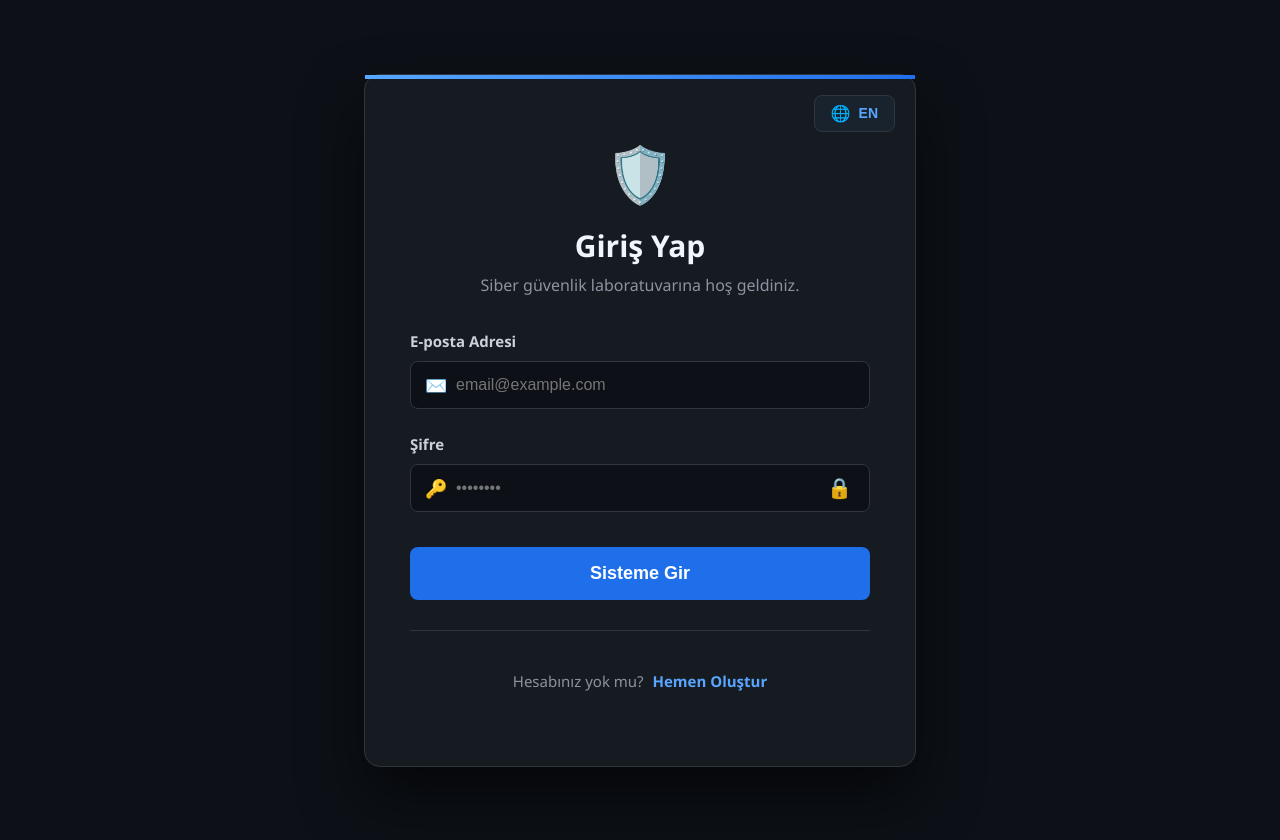
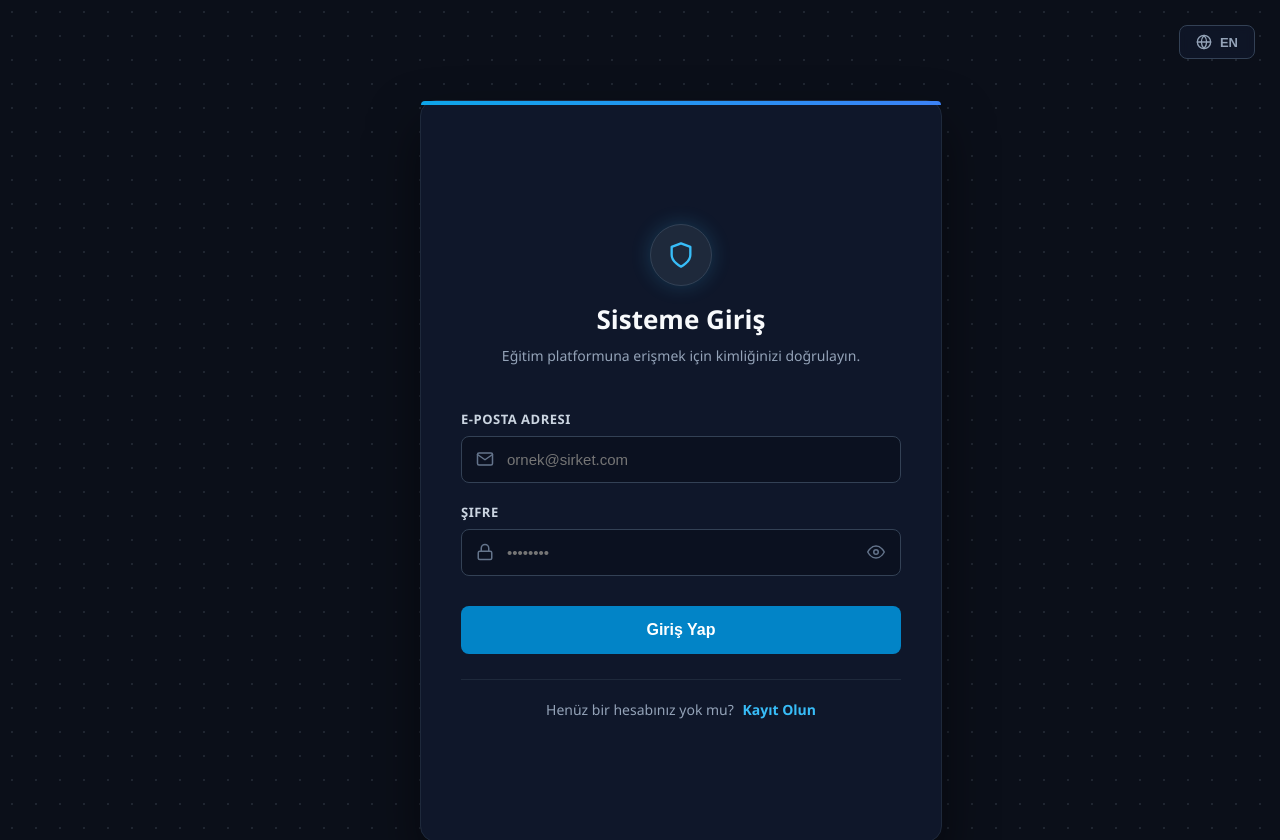
Before and after one commit to Loursy/cybersec-training-module, a Vue app in the folder frontend/: page / in a window 1280 px wide. Built offline with nearby package versions, Linux system fonts and the light colour scheme.

Commit message:
Login page fixed

```diff
--- a/frontend/src/views/Login.vue
+++ b/frontend/src/views/Login.vue
@@ -1,72 +1,124 @@
 <template>
   <div class="auth-wrapper">
-    <div class="auth-container">
+    <div class="dot-grid"></div>
 
     <div class="lang-selector">
       <button class="lang-btn" @click="toggleLanguage">
-          <span class="lang-icon">🌐</span>
+        <svg xmlns="http://www.w3.org/2000/svg" width="16" height="16" viewBox="0 0 24 24" fill="none" stroke="currentColor" stroke-width="2" stroke-linecap="round" stroke-linejoin="round"><circle cx="12" cy="12" r="10"></circle><line x1="2" y1="12" x2="22" y2="12"></line><path d="M12 2a15.3 15.3 0 0 1 4 10 15.3 15.3 0 0 1-4 10 15.3 15.3 0 0 1-4-10 15.3 15.3 0 0 1 4-10z"></path></svg>
         {{ currentLang === 'tr' ? 'EN' : 'TR' }}
       </button>
     </div>
 
+    <div class="scene">
+      <div class="card" :class="{ 'is-flipped': !isLogin }">
+
+        <div class="card-face card-front">
           <div class="auth-header">
-        <div class="logo-icon">🛡️</div>
-        <h2>{{ isLogin ? currentText.loginTitle : currentText.registerTitle }}</h2>
-        <p>{{ currentText.welcomeMsg }}</p>
+            <div class="logo-circle glow-blue">
+              <svg xmlns="http://www.w3.org/2000/svg" width="28" height="28" viewBox="0 0 24 24" fill="none" stroke="currentColor" stroke-width="2" stroke-linecap="round" stroke-linejoin="round"><path d="M12 22s8-4 8-10V5l-8-3-8 3v7c0 6 8 10 8 10z"></path></svg>
+            </div>
+            <h2>{{ currentText.loginTitle }}</h2>
+            <p>{{ currentText.loginDesc }}</p>
           </div>
 
           <form @submit.prevent="submitForm" class="auth-form">
-
             <div class="input-group">
               <label>{{ currentText.emailLbl }}</label>
               <div class="input-wrapper">
-            <span class="input-icon">✉️</span>
-            <input
-              type="email"
-              v-model="email"
-              placeholder="email@example.com"
-              required
-              autocomplete="off"
-            />
+                <svg class="input-icon" xmlns="http://www.w3.org/2000/svg" width="18" height="18" viewBox="0 0 24 24" fill="none" stroke="currentColor" stroke-width="2" stroke-linecap="round" stroke-linejoin="round"><path d="M4 4h16c1.1 0 2 .9 2 2v12c0 1.1-.9 2-2 2H4c-1.1 0-2-.9-2-2V6c0-1.1.9-2 2-2z"></path><polyline points="22,6 12,13 2,6"></polyline></svg>
+                <input type="email" v-model="email" placeholder="ornek@sirket.com" required autocomplete="off" />
               </div>
             </div>
 
             <div class="input-group">
               <label>{{ currentText.passwordLbl }}</label>
               <div class="input-wrapper">
-            <span class="input-icon">🔑</span>
-            <input
-              :type="showPassword ? 'text' : 'password'"
-              v-model="password"
-              placeholder="••••••••"
-              required
-            />
-
+                <svg class="input-icon" xmlns="http://www.w3.org/2000/svg" width="18" height="18" viewBox="0 0 24 24" fill="none" stroke="currentColor" stroke-width="2" stroke-linecap="round" stroke-linejoin="round"><rect x="3" y="11" width="18" height="11" rx="2" ry="2"></rect><path d="M7 11V7a5 5 0 0 1 10 0v4"></path></svg>
+                <input :type="showPassword ? 'text' : 'password'" v-model="password" placeholder="••••••••" required />
                 <button type="button" class="eye-btn" @click="togglePassword" :title="showPassword ? currentText.hidePass : currentText.showPass">
-              <span class="eye-icon">{{ showPassword ? '🔓' : '🔒' }}</span>
+                  <svg v-if="!showPassword" xmlns="http://www.w3.org/2000/svg" width="18" height="18" viewBox="0 0 24 24" fill="none" stroke="currentColor" stroke-width="2" stroke-linecap="round" stroke-linejoin="round"><path d="M1 12s4-8 11-8 11 8 11 8-4 8-11 8-11-8-11-8z"></path><circle cx="12" cy="12" r="3"></circle></svg>
+                  <svg v-else xmlns="http://www.w3.org/2000/svg" width="18" height="18" viewBox="0 0 24 24" fill="none" stroke="currentColor" stroke-width="2" stroke-linecap="round" stroke-linejoin="round"><path d="M17.94 17.94A10.07 10.07 0 0 1 12 20c-7 0-11-8-11-8a18.45 18.45 0 0 1 5.06-5.94M9.9 4.24A9.12 9.12 0 0 1 12 4c7 0 11 8 11 8a18.5 18.5 0 0 1-2.16 3.19m-6.72-1.07a3 3 0 1 1-4.24-4.24"></path><line x1="1" y1="1" x2="23" y2="23"></line></svg>
                 </button>
               </div>
             </div>
 
-        <div v-if="errorMessage" class="error-box">
+            <div v-if="errorMessage && isLogin" class="error-box pulse-error">
+              <svg xmlns="http://www.w3.org/2000/svg" width="16" height="16" viewBox="0 0 24 24" fill="none" stroke="currentColor" stroke-width="2" stroke-linecap="round" stroke-linejoin="round"><circle cx="12" cy="12" r="10"></circle><line x1="12" y1="8" x2="12" y2="12"></line><line x1="12" y1="16" x2="12.01" y2="16"></line></svg>
               {{ errorMessage }}
             </div>
 
-        <button type="submit" class="btn-submit" :disabled="isLoading">
+            <button type="submit" class="btn-submit blue-btn" :disabled="isLoading">
               <span v-if="isLoading" class="spinner"></span>
-          <span v-else>{{ isLogin ? currentText.loginBtn : currentText.registerBtn }}</span>
+              <span v-else>{{ currentText.loginBtn }}</span>
             </button>
           </form>
 
           <div class="auth-footer">
             <p>
-          {{ isLogin ? currentText.noAccount : currentText.haveAccount }}
-          <span class="toggle-link" @click="toggleMode">
-            {{ isLogin ? currentText.toRegister : currentText.toLogin }}
-          </span>
+              {{ currentText.noAccount }}
+              <span class="toggle-link" @click="toggleMode">{{ currentText.toRegister }}</span>
             </p>
           </div>
+        </div>
 
+        <div class="card-face card-back">
+          <div class="auth-header">
+            <div class="logo-circle glow-emerald">
+              <svg xmlns="http://www.w3.org/2000/svg" width="28" height="28" viewBox="0 0 24 24" fill="none" stroke="currentColor" stroke-width="2" stroke-linecap="round" stroke-linejoin="round"><path d="M16 21v-2a4 4 0 0 0-4-4H5c-1.1 0-2 .9-2 2v2"></path><circle cx="8.5" cy="7" r="4"></circle><line x1="20" y1="8" x2="20" y2="14"></line><line x1="23" y1="11" x2="17" y2="11"></line></svg>
+            </div>
+            <h2>{{ currentText.registerTitle }}</h2>
+            <p>{{ currentText.registerDesc }}</p>
+          </div>
+
+          <form @submit.prevent="submitForm" class="auth-form">
+            <div class="input-group">
+              <label>{{ currentText.emailLbl }}</label>
+              <div class="input-wrapper">
+                <svg class="input-icon" xmlns="http://www.w3.org/2000/svg" width="18" height="18" viewBox="0 0 24 24" fill="none" stroke="currentColor" stroke-width="2" stroke-linecap="round" stroke-linejoin="round"><path d="M4 4h16c1.1 0 2 .9 2 2v12c0 1.1-.9 2-2 2H4c-1.1 0-2-.9-2-2V6c0-1.1.9-2 2-2z"></path><polyline points="22,6 12,13 2,6"></polyline></svg>
+                <input type="email" v-model="email" placeholder="ornek@sirket.com" required autocomplete="off" />
+              </div>
+            </div>
+
+            <div class="input-group">
+              <label>{{ currentText.passwordLbl }}</label>
+              <div class="input-wrapper">
+                <svg class="input-icon" xmlns="http://www.w3.org/2000/svg" width="18" height="18" viewBox="0 0 24 24" fill="none" stroke="currentColor" stroke-width="2" stroke-linecap="round" stroke-linejoin="round"><rect x="3" y="11" width="18" height="11" rx="2" ry="2"></rect><path d="M7 11V7a5 5 0 0 1 10 0v4"></path></svg>
+                <input :type="showPasswordReg ? 'text' : 'password'" v-model="password" placeholder="••••••••" required />
+                <button type="button" class="eye-btn" @click="showPasswordReg = !showPasswordReg">
+                  <svg v-if="!showPasswordReg" xmlns="http://www.w3.org/2000/svg" width="18" height="18" viewBox="0 0 24 24" fill="none" stroke="currentColor" stroke-width="2" stroke-linecap="round" stroke-linejoin="round"><path d="M1 12s4-8 11-8 11 8 11 8-4 8-11 8-11-8-11-8z"></path><circle cx="12" cy="12" r="3"></circle></svg>
+                  <svg v-else xmlns="http://www.w3.org/2000/svg" width="18" height="18" viewBox="0 0 24 24" fill="none" stroke="currentColor" stroke-width="2" stroke-linecap="round" stroke-linejoin="round"><path d="M17.94 17.94A10.07 10.07 0 0 1 12 20c-7 0-11-8-11-8a18.45 18.45 0 0 1 5.06-5.94M9.9 4.24A9.12 9.12 0 0 1 12 4c7 0 11 8 11 8a18.5 18.5 0 0 1-2.16 3.19m-6.72-1.07a3 3 0 1 1-4.24-4.24"></path><line x1="1" y1="1" x2="23" y2="23"></line></svg>
+                </button>
+              </div>
+            </div>
+
+            <div class="input-group">
+              <label>{{ currentText.confirmPassLbl }}</label>
+              <div class="input-wrapper">
+                <svg class="input-icon" xmlns="http://www.w3.org/2000/svg" width="18" height="18" viewBox="0 0 24 24" fill="none" stroke="currentColor" stroke-width="2" stroke-linecap="round" stroke-linejoin="round"><path d="M22 11.08V12a10 10 0 1 1-5.93-9.14"></path><polyline points="22 4 12 14.01 9 11.01"></polyline></svg>
+                <input :type="showPasswordReg ? 'text' : 'password'" v-model="confirmPassword" placeholder="••••••••" required />
+              </div>
+            </div>
+
+            <div v-if="errorMessage && !isLogin" class="error-box pulse-error">
+              <svg xmlns="http://www.w3.org/2000/svg" width="16" height="16" viewBox="0 0 24 24" fill="none" stroke="currentColor" stroke-width="2" stroke-linecap="round" stroke-linejoin="round"><circle cx="12" cy="12" r="10"></circle><line x1="12" y1="8" x2="12" y2="12"></line><line x1="12" y1="16" x2="12.01" y2="16"></line></svg>
+              {{ errorMessage }}
+            </div>
+
+            <button type="submit" class="btn-submit emerald-btn" :disabled="isLoading">
+              <span v-if="isLoading" class="spinner"></span>
+              <span v-else>{{ currentText.registerBtn }}</span>
+            </button>
+          </form>
+
+          <div class="auth-footer">
+            <p>
+              {{ currentText.haveAccount }}
+              <span class="toggle-link emerald-link" @click="toggleMode">{{ currentText.toLogin }}</span>
+            </p>
+          </div>
+        </div>
+
+      </div>
     </div>
   </div>
 </template>
@@ -80,42 +132,48 @@ const currentLang = ref('tr');
 
 const translations = {
   tr: {
-    loginTitle: "Giriş Yap",
-    welcomeMsg: "Siber güvenlik laboratuvarına hoş geldiniz.",
+    loginTitle: "Sisteme Giriş",
+    loginDesc: "Eğitim platformuna erişmek için kimliğinizi doğrulayın.",
     registerTitle: "Hesap Oluştur",
+    registerDesc: "Platforma katılmak için yeni bir kullanıcı kaydı oluşturun.",
     emailLbl: "E-posta Adresi",
     passwordLbl: "Şifre",
+    confirmPassLbl: "Şifre (Tekrar)",
     showPass: "Şifreyi Göster",
     hidePass: "Şifreyi Gizle",
-    loginBtn: "Sisteme Gir",
+    loginBtn: "Giriş Yap",
     registerBtn: "Kayıt Ol",
-    noAccount: "Hesabınız yok mu?",
-    haveAccount: "Zaten üye misiniz?",
-    toRegister: "Hemen Oluştur",
-    toLogin: "Giriş Yap",
-    errorEmpty: "Tüm alanları doldurun!",
-    errorEmail: "E-posta formatı hatalı!",
-    errorPass: "Şifre en az 6 karakter olmalı.",
-    errorConnect: "Bağlantı hatası! Sunucu kapalı olabilir."
+    noAccount: "Henüz bir hesabınız yok mu?",
+    haveAccount: "Zaten bir hesabınız var mı?",
+    toRegister: "Kayıt Olun",
+    toLogin: "Giriş Yapın",
+    errorEmpty: "Tüm alanları doldurmanız gerekmektedir.",
+    errorEmail: "Geçersiz e-posta formatı. Lütfen geçerli bir adres girin.",
+    errorPass: "Şifreniz en az 6 karakter uzunluğunda olmalıdır.",
+    errorMismatch: "Girdiğiniz şifreler birbiriyle eşleşmiyor.",
+    errorConnect: "Sunucu bağlantısı kurulamadı. Lütfen daha sonra tekrar deneyin."
   },
   en: {
     loginTitle: "Sign In",
-    welcomeMsg: "Welcome to the cybersecurity laboratory.",
+    loginDesc: "Verify your identity to access the training platform.",
     registerTitle: "Create Account",
+    registerDesc: "Create a new user registration to join the platform.",
     emailLbl: "Email Address",
     passwordLbl: "Password",
+    confirmPassLbl: "Confirm Password",
     showPass: "Show Password",
     hidePass: "Hide Password",
-    loginBtn: "Enter System",
+    loginBtn: "Sign In",
     registerBtn: "Sign Up",
-    noAccount: "Don't have an account?",
-    haveAccount: "Already a member?",
-    toRegister: "Create One",
+    noAccount: "Don't have an account yet?",
+    haveAccount: "Already have an account?",
+    toRegister: "Sign Up",
     toLogin: "Sign In",
-    errorEmpty: "Fill in all fields!",
-    errorEmail: "Invalid email format!",
-    errorPass: "Password must be at least 6 chars.",
-    errorConnect: "Connection failed! Backend may be down."
+    errorEmpty: "All fields are required.",
+    errorEmail: "Invalid email format. Please enter a valid address.",
+    errorPass: "Your password must be at least 6 characters long.",
+    errorMismatch: "The passwords you entered do not match.",
+    errorConnect: "Server connection failed. Please try again later."
   }
 };
 
@@ -128,10 +186,13 @@ const toggleLanguage = () => {
 
 const email = ref('');
 const password = ref('');
+const confirmPassword = ref('');
 const isLogin = ref(true);
 const errorMessage = ref('');
 const isLoading = ref(false);
+
 const showPassword = ref(false);
+const showPasswordReg = ref(false);
 
 const emailRegex = /^[a-zA-Z0-9._%+-]+@[a-zA-Z0-9.-]+\.[a-zA-Z]{2,}$/;
 
@@ -141,14 +202,35 @@ const toggleMode = () => {
   isLogin.value = !isLogin.value;
   errorMessage.value = '';
   password.value = '';
+  confirmPassword.value = '';
   email.value = '';
+  showPassword.value = false;
+  showPasswordReg.value = false;
 };
 
 const submitForm = async () => {
   errorMessage.value = '';
-  if (!email.value || !password.value) { errorMessage.value = currentText.value.errorEmpty; return; }
-  if (!emailRegex.test(email.value)) { errorMessage.value = currentText.value.errorEmail; return; }
-  if (password.value.length < 6) { errorMessage.value = currentText.value.errorPass; return; }
+
+  if (!email.value || !password.value || (!isLogin.value && !confirmPassword.value)) {
+    errorMessage.value = currentText.value.errorEmpty;
+    return;
+  }
+
+  if (!emailRegex.test(email.value)) {
+    errorMessage.value = currentText.value.errorEmail;
+    return;
+  }
+
+  if (password.value.length < 6) {
+    errorMessage.value = currentText.value.errorPass;
+    return;
+  }
+
+  // YENİ: Kayıt olurken şifreler eşleşiyor mu kontrolü
+  if (!isLogin.value && password.value !== confirmPassword.value) {
+    errorMessage.value = currentText.value.errorMismatch;
+    return;
+  }
 
   isLoading.value = true;
   const endpoint = isLogin.value ? '/api/secure/login' : '/api/secure/register';
@@ -159,12 +241,13 @@ const submitForm = async () => {
       headers: { 'Content-Type': 'application/json' },
       body: JSON.stringify({ email: email.value, password: password.value })
     });
+
     const data = await response.json();
     if (data.success) {
       localStorage.setItem('userEmail', email.value);
       router.push('/dashboard');
     } else {
-      errorMessage.value = data.message || "Error";
+      errorMessage.value = data.message || "Bir hata oluştu.";
     }
   } catch (error) {
     errorMessage.value = currentText.value.errorConnect;
@@ -180,212 +263,201 @@ onMounted(() => {
 </script>
 
 <style scoped>
+/* Genel Arka Plan ve Düzen */
 .auth-wrapper {
-  background-color: #0d1117;
+  background-color: #0b0f19;
   min-height: 100vh;
   display: flex;
   justify-content: center;
   align-items: center;
   padding: 20px;
+  position: relative;
+  overflow: hidden;
+  font-family: "Segoe UI", Roboto, Helvetica, Arial, sans-serif;
 }
 
-.auth-container {
-  background: #161b22;
-  width: 100%;
-  max-width: 460px; /* Biraz genişletildi */
-  padding: 60px 45px; /* İç boşluk artırıldı */
-  border-radius: 16px;
-  border: 1px solid #30363d;
-  box-shadow: 0 30px 60px rgba(0, 0, 0, 0.6);
-  position: relative;
+/* Noktalı Arka Plan Efekti */
+.dot-grid {
+  position: absolute;
+  top: 0; left: 0; right: 0; bottom: 0;
+  background-image: radial-gradient(rgba(148, 163, 184, 0.15) 1px, transparent 1px);
+  background-size: 24px 24px;
+  z-index: 0;
+  pointer-events: none;
 }
 
-.auth-container::before {
-  content: "";
-  position: absolute;
-  top: 0; left: 0; width: 100%; height: 4px;
-  background: linear-gradient(90deg, #58a6ff, #1f6feb);
-}
-
-/* YENİ DİL BUTONU TASARIMI */
 .lang-selector {
   position: absolute;
-  top: 20px;
-  right: 20px;
+  top: 25px;
+  right: 25px;
+  z-index: 10;
 }
 
 .lang-btn {
-  background: rgba(88, 166, 255, 0.05);
-  color: #58a6ff;
-  border: 1px solid #30363d;
+  background: rgba(15, 23, 42, 0.8);
+  color: #94a3b8;
+  border: 1px solid #334155;
   padding: 8px 16px;
   border-radius: 8px;
   cursor: pointer;
-  font-size: 14px;
-  font-weight: 700;
+  font-size: 13px;
+  font-weight: 600;
   display: flex;
   align-items: center;
   gap: 8px;
   transition: all 0.3s ease;
+  backdrop-filter: blur(5px);
 }
 
 .lang-btn:hover {
-  background: rgba(88, 166, 255, 0.15);
-  border-color: #58a6ff;
-  transform: translateY(-2px);
+  background: #1e293b;
+  color: #f8fafc;
+  border-color: #475569;
 }
 
-.lang-icon {
-  font-size: 16px;
+/* 3D Flip Card Mekanizması */
+.scene {
+  width: 100%;
+  max-width: 440px;
+  height: 640px; /* Kayıt ekranındaki ekstra input için uzatıldı */
+  perspective: 1000px;
+  z-index: 1;
 }
 
-.auth-header {
-  text-align: center;
-  margin-bottom: 35px;
+.card {
+  width: 100%;
+  height: 100%;
+  position: relative;
+  transition: transform 0.8s cubic-bezier(0.4, 0.2, 0.2, 1);
+  transform-style: preserve-3d;
 }
 
-.logo-icon {
-  font-size: 55px;
-  margin-bottom: 15px;
-  display: block;
+.card.is-flipped {
+  transform: rotateY(180deg);
 }
 
-.auth-header h2 {
-  color: #f0f6fc;
-  margin: 0;
-  font-size: 30px; /* Büyütüldü */
-  font-weight: 700;
+.card-face {
+  position: absolute;
+  width: 100%;
+  height: 100%;
+  backface-visibility: hidden;
+  background: #0f172a;
+  padding: 50px 40px;
+  border-radius: 16px;
+  border: 1px solid #1e293b;
+  box-shadow: 0 25px 50px rgba(0, 0, 0, 0.5);
+  display: flex;
+  flex-direction: column;
+  justify-content: center;
 }
 
-.auth-header p {
-  color: #8b949e;
-  margin-top: 8px;
-  font-size: 16px; /* Büyütüldü */
+/* Ön (Mavi) ve Arka (Yeşil) Yüzün Üst Çizgileri */
+.card-front::before {
+  content: ""; position: absolute; top: 0; left: 0; width: 100%; height: 4px;
+  background: linear-gradient(90deg, #0ea5e9, #3b82f6);
+  border-top-left-radius: 16px; border-top-right-radius: 16px;
 }
 
-.auth-form {
-  display: flex;
-  flex-direction: column;
-  gap: 25px; /* Boşluk artırıldı */
+.card-back {
+  transform: rotateY(180deg);
 }
 
-.input-group label {
-  display: block;
-  color: #c9d1d9;
-  margin-bottom: 10px;
-  font-size: 15px; /* Büyütüldü */
-  font-weight: 600;
+.card-back::before {
+  content: ""; position: absolute; top: 0; left: 0; width: 100%; height: 4px;
+  background: linear-gradient(90deg, #10b981, #059669);
+  border-top-left-radius: 16px; border-top-right-radius: 16px;
 }
 
-.input-wrapper {
-  position: relative;
+/* İçerik Tasarımları */
+.auth-header { text-align: center; margin-bottom: 30px; }
+
+.logo-circle {
+  width: 60px;
+  height: 60px;
+  background: #1e293b;
+  border-radius: 50%;
   display: flex;
   align-items: center;
+  justify-content: center;
+  margin: 0 auto 15px auto;
+  border: 1px solid #334155;
+  color: #f8fafc;
 }
 
-.input-icon {
-  position: absolute;
-  left: 15px;
-  font-size: 18px;
-  color: #484f58;
-}
+.glow-blue { color: #38bdf8; box-shadow: 0 0 20px rgba(56, 189, 248, 0.2); }
+.glow-emerald { color: #34d399; box-shadow: 0 0 20px rgba(52, 211, 153, 0.2); }
+
+.auth-header h2 { color: #f8fafc; margin: 0; font-size: 26px; font-weight: 700; }
+.auth-header p { color: #94a3b8; margin-top: 8px; font-size: 14px; line-height: 1.5; }
+
+.auth-form { display: flex; flex-direction: column; gap: 20px; }
+
+.input-group label { display: block; color: #cbd5e1; margin-bottom: 8px; font-size: 13px; font-weight: 600; text-transform: uppercase; letter-spacing: 0.5px;}
+
+.input-wrapper { position: relative; display: flex; align-items: center; }
+.input-icon { position: absolute; left: 15px; color: #64748b; }
 
 .input-wrapper input {
   width: 100%;
-  padding: 14px 45px; /* Giriş alanı büyütüldü */
-  background: #0d1117;
-  border: 1px solid #30363d;
+  padding: 14px 45px;
+  background: #0b1120;
+  border: 1px solid #334155;
   border-radius: 8px;
-  color: #c9d1d9;
-  font-size: 16px; /* Yazı büyütüldü */
+  color: #f8fafc;
+  font-size: 15px;
   outline: none;
-  transition: 0.2s;
+  transition: 0.3s;
 }
 
-.input-wrapper input:focus {
-  border-color: #58a6ff;
-  box-shadow: 0 0 0 4px rgba(88, 166, 255, 0.1);
-}
+.input-wrapper input:focus { border-color: #38bdf8; box-shadow: 0 0 0 3px rgba(56, 189, 248, 0.1); }
+.card-back .input-wrapper input:focus { border-color: #34d399; box-shadow: 0 0 0 3px rgba(52, 211, 153, 0.1); }
 
 .eye-btn {
-  position: absolute;
-  right: 12px;
-  background: transparent;
-  border: none;
-  font-size: 20px;
-  cursor: pointer;
-  padding: 6px;
-  border-radius: 6px;
-  display: flex;
-  align-items: center;
-  transition: 0.2s;
+  position: absolute; right: 10px; background: transparent; border: none;
+  color: #64748b; cursor: pointer; padding: 6px; border-radius: 6px;
+  display: flex; align-items: center; transition: 0.2s;
 }
+.eye-btn:hover { background: #1e293b; color: #f8fafc; }
 
-.eye-btn:hover {
-  background: rgba(88, 166, 255, 0.1);
-  color: #58a6ff;
+/* Buton Tasarımları */
+.btn-submit {
+  color: #fff; border: none; padding: 15px; border-radius: 8px; font-size: 16px;
+  font-weight: 700; cursor: pointer; transition: all 0.3s ease; margin-top: 10px;
+  display: flex; justify-content: center; align-items: center;
 }
+.blue-btn { background: #0284c7; }
+.blue-btn:hover:not(:disabled) { background: #0369a1; transform: translateY(-2px); box-shadow: 0 8px 20px rgba(2, 132, 199, 0.3); }
 
-.btn-submit {
-  background: #1f6feb;
-  color: #fff;
-  border: none;
-  padding: 16px; /* Buton büyütüldü */
-  border-radius: 8px;
-  font-size: 18px; /* Yazı büyütüldü */
-  font-weight: 700;
-  cursor: pointer;
-  transition: all 0.3s ease;
-  margin-top: 10px;
-  display: flex;
-  justify-content: center;
-  align-items: center;
-}
-
-.btn-submit:hover:not(:disabled) {
-  background: #388bfd;
-  transform: translateY(-2px);
-  box-shadow: 0 5px 15px rgba(31, 111, 235, 0.4);
-}
+.emerald-btn { background: #059669; }
+.emerald-btn:hover:not(:disabled) { background: #047857; transform: translateY(-2px); box-shadow: 0 8px 20px rgba(5, 150, 105, 0.3); }
 
 .btn-submit:disabled { opacity: 0.6; cursor: not-allowed; }
 
+/* Hata Mesajı */
 .error-box {
-  background: rgba(248, 81, 73, 0.1);
-  border: 1px solid rgba(248, 81, 73, 0.4);
-  color: #ff7b72;
-  padding: 12px;
-  border-radius: 8px;
-  font-size: 14px;
-  text-align: center;
-  font-weight: 600;
+  background: rgba(239, 68, 68, 0.1); border: 1px solid rgba(239, 68, 68, 0.3);
+  color: #fca5a5; padding: 12px; border-radius: 8px; font-size: 13.5px;
+  display: flex; align-items: center; gap: 10px; justify-content: center;
+}
+.pulse-error { animation: shake 0.4s ease-in-out; }
+
+@keyframes shake {
+  0%, 100% { transform: translateX(0); }
+  25% { transform: translateX(-5px); }
+  75% { transform: translateX(5px); }
 }
 
-.auth-footer {
-  margin-top: 30px;
-  text-align: center;
-  border-top: 1px solid #30363d;
-  padding-top: 25px;
-}
+.auth-footer { margin-top: 25px; text-align: center; border-top: 1px solid #1e293b; padding-top: 20px; }
+.auth-footer p { color: #94a3b8; font-size: 14px; margin: 0; }
 
-.auth-footer p { color: #8b949e; font-size: 15px; }
-
-.toggle-link {
-  color: #58a6ff;
-  font-weight: 700;
-  cursor: pointer;
-  margin-left: 5px;
-}
-
-.toggle-link:hover { text-decoration: underline; }
+.toggle-link { color: #38bdf8; font-weight: 600; cursor: pointer; margin-left: 5px; transition: 0.2s; }
+.toggle-link:hover { color: #7dd3fc; text-decoration: underline; }
+.emerald-link { color: #34d399; }
+.emerald-link:hover { color: #6ee7b7; }
 
 .spinner {
-  width: 22px; height: 22px;
-  border: 3px solid rgba(255, 255, 255, 0.2);
-  border-radius: 50%;
-  border-top-color: #fff;
-  animation: spin 0.8s linear infinite;
+  width: 20px; height: 20px; border: 3px solid rgba(255, 255, 255, 0.3);
+  border-radius: 50%; border-top-color: #fff; animation: spin 0.8s linear infinite;
 }
-
 @keyframes spin { to { transform: rotate(360deg); } }
 </style>
```
Lines whose indentation alone changed are shown as unchanged.
